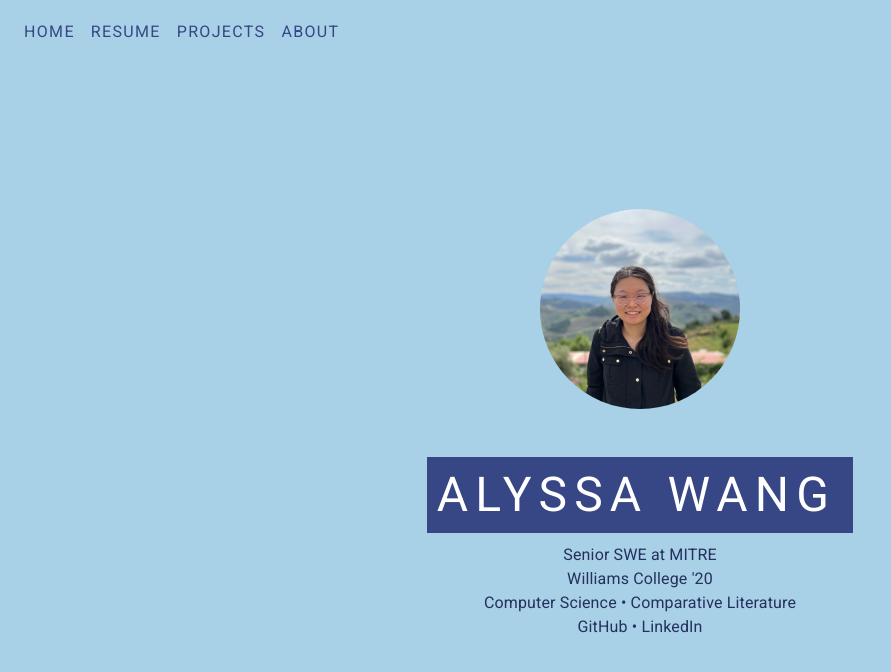
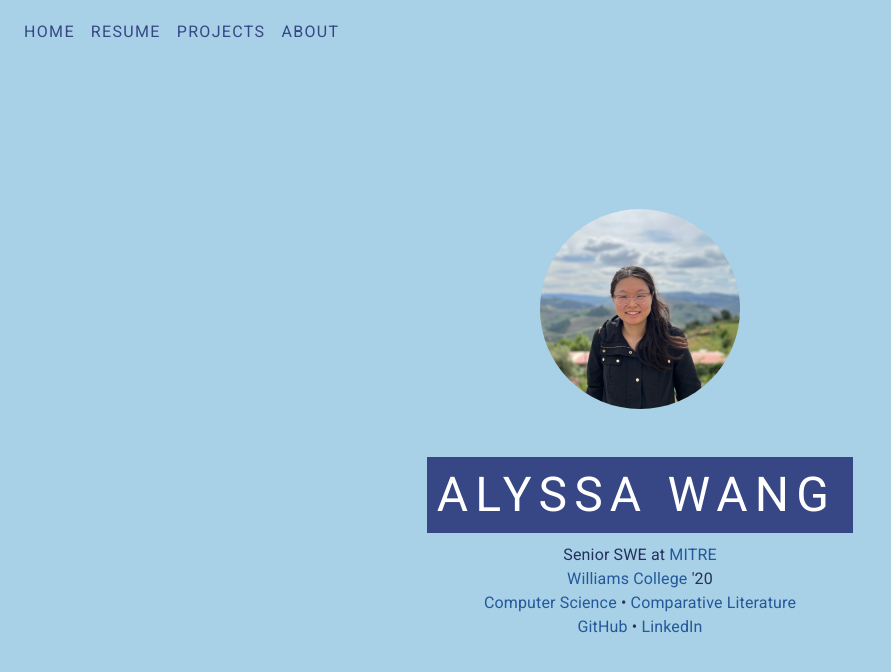
Before and after one commit to AlyssaWang/AlyssaWang.github.io, a React (Create React App) app: page /#/home in a window 1280 px wide. Before the commit this address led to /. Shown: the top 672 px of the page, without its empty margins (0-891 px from the left). Built offline with nearby package versions, Linux system fonts and the light colour scheme.

Commit message:
update link colors

```diff
--- a/src/App.css
+++ b/src/App.css
@@ -7,32 +7,37 @@ https://www.awwwards.com/sites/waaark
 #F8E9A1 light yellow
 */
 :root {
+  --blue-light: #A8D0E6;
   --blue-mid: #499ecb;
-  --blue-light: #A8D0E6;
+  --cobalt: #245999;
+  --coral-dark: #c95757;
+  --coral: #F76C6C;
   --green: #d9f3c4;
   --grey-light: #C2C2C2;
   --grey-mid: #818181;
   --navy-dark: #24305E;
   --navy: #374785;
-  --pink: #F76C6C;
   --purple: #bc97fd;
   --white: white;
   --yellow: #F8E9A1;
 }
 
 body {
-  background-color: lightgray;
+  background-color: var(--grey-light);
 }
 
-a,
 p {
-  color: #24305E;
+  color: var(--navy-dark);
+}
+
+a {
+  color: var(--cobalt);
 }
 
 .typewriter h3 {
   overflow: hidden;
   /* Ensures the content is not revealed until the animation */
-  border-right: .15em solid #F76C6C;
+  border-right: .15em solid var(--coral);
   /* The typewriter cursor */
   white-space: nowrap;
   /* Keeps the content on a single line */
@@ -41,7 +46,7 @@ p {
   letter-spacing: .15em;
   /* Adjust as needed */
   animation:
-    typing 3.5s steps(25, end),
+    typing 3s steps(25, end),
     blink-caret .75s step-end infinite;
 }
 
@@ -65,7 +70,7 @@ p {
   }
 
   50% {
-    border-color: #F76C6C;
+    border-color: var(--coral);
   }
 }
 
--- a/src/components/ItemCard.js
+++ b/src/components/ItemCard.js
@@ -33,7 +33,7 @@ function ItemCard({ id, index, title, subtitle, link, textList }) {
       color: darkMode ? "var(--blue-light)" : "var(--navy)",
       fontWeight: "bolder",
       "&:hover": {
-        color: "var(--pink)",
+        color: "var(--coral)",
       },
     },
     text: {
--- a/src/data/jobsList.js
+++ b/src/data/jobsList.js
@@ -5,8 +5,8 @@ export const jobsList = [
     subtitle: "Solving problems for a safer world.",
     link: "https://www.mitre.org/",
     textList: [
-      "Led frontend development and design work on an open source web and mobile FHIR testing app built with React, Jekyll, and Ruby that is used industry- wide for health IT standard testing.Won major awards.",
-      "Implemented key displays, analyst workflows, and framework migrations on a Vue and D3.js data visualization app leveraging novel data to trace commercial power shifts.Won highest awards."
+      "Led frontend development and design work on an open source web and mobile FHIR testing app built with React, Jekyll, and Ruby that is used industry-wide for health IT standard testing.",
+      "Implemented key displays, analyst workflows, and framework migrations on a Vue and D3.js data visualization app leveraging novel data to trace commercial power shifts."
     ],
   },
   {
--- a/src/index.css
+++ b/src/index.css
@@ -1,17 +1,3 @@
-:root {
-  --blue-mid: #499ecb;
-  --blue-pale: #A8D0E6;
-  --green: #d9f3c4;
-  --grey-light: #C2C2C2;
-  --grey-mid: #818181;
-  --navy-dark: #24305E;
-  --navy: #374785;
-  --pink: #F76C6C;
-  --purple: #bc97fd;
-  --white: white;
-  --yellow: #F8E9A1;
-}
-
 body {
   margin: 0;
   font-family: -apple-system, BlinkMacSystemFont, 'Segoe UI', 'Roboto', 'Oxygen',
```
